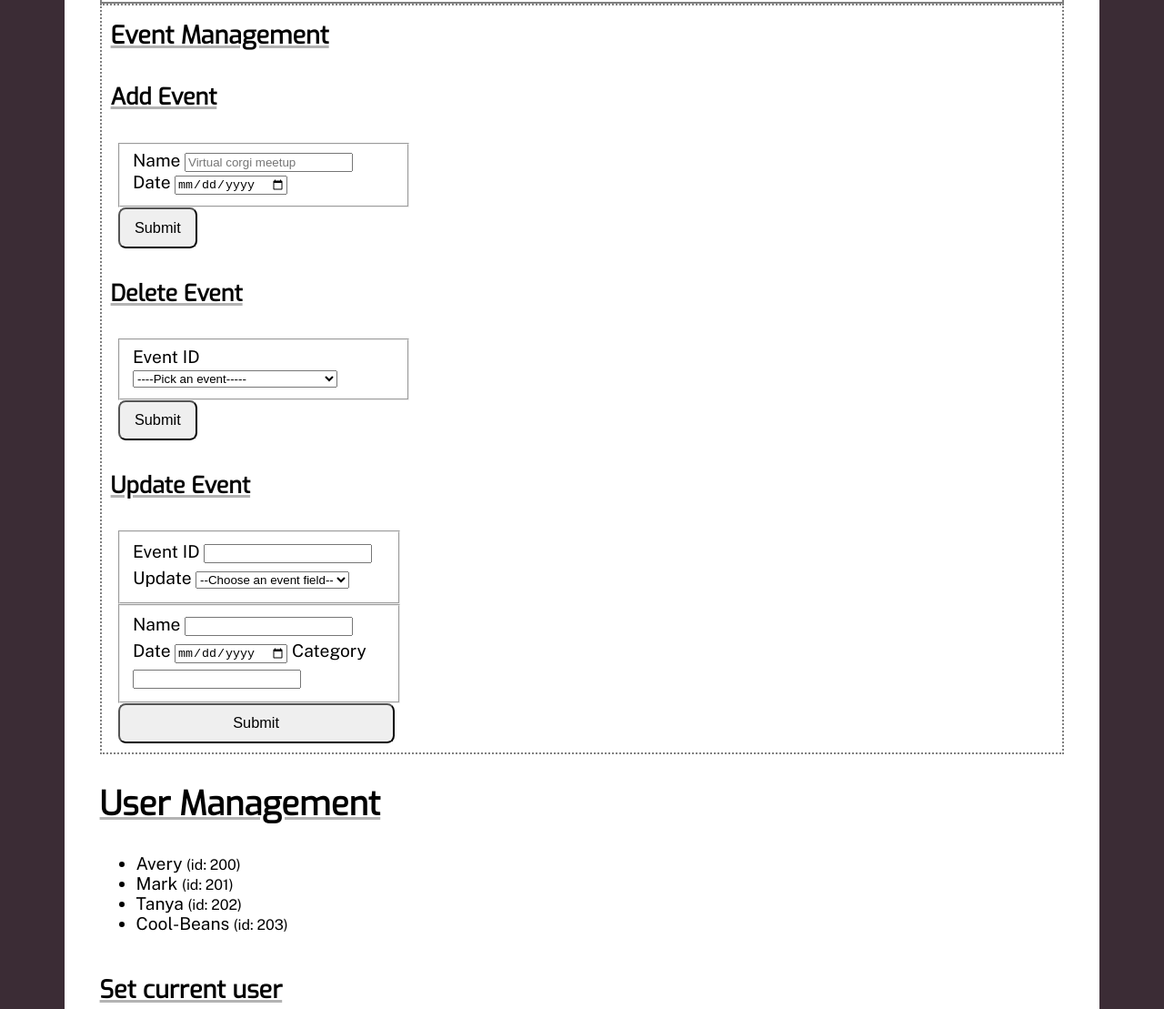
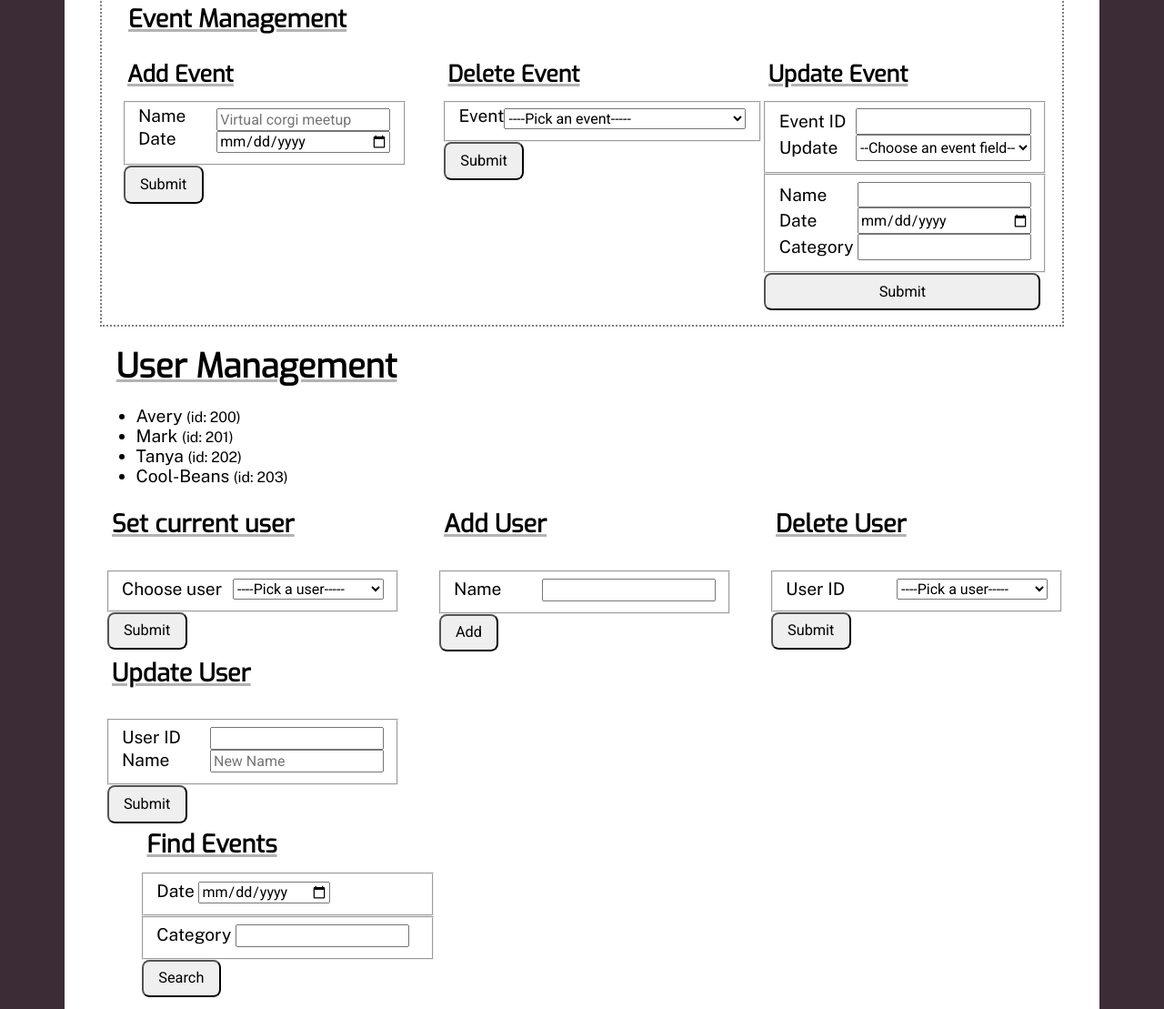
Before and after one commit to carbonsoda/eventonica-static, a plain HTML site: page index.html in a window 1280 px wide. Shown: the part 474-1583 px from the top of the page at 91% size. Drawn offline with nearby package versions, Linux system fonts and the light colour scheme.

Commit message:
Add grid display to all child components of User and Event

```diff
--- a/index.html
+++ b/index.html
@@ -57,6 +57,7 @@
             <section class="events-manage">
                 <h3>Event Management</h3>
 
+                <div>
                     <h4>Add Event</h4>
                     <form id="add-event" action="#" class="edit-event">
                         <fieldset>
@@ -69,11 +70,13 @@
                         <!-- Add more form fields here -->
                         <input type="submit" />
                     </form>
+                </div>
 
+                <div>
                     <h4>Delete Event</h4>
                     <form id="delete-event" action="#" class="edit-event">
                         <fieldset>
-                        <label>Event ID</label>
+                            <label>Event</label>
                             <select id="delete-event-id" class='event-select'>
                                 <option value="">----Pick an event-----</option>
                                 <!--Display all events here-->
@@ -81,7 +84,9 @@
                         </fieldset>
                         <input type="submit" />
                     </form>
+                </div>
 
+                <div>
                     <h4>Update Event</h4>
                     <form id="update-event" action="#" class="edit-event">
                         <fieldset>
@@ -123,6 +128,8 @@
 
                         <input type="submit" />
                     </form>
+                </div>
+
             </section>
         </section>
 
@@ -139,9 +146,9 @@
             <section class="user-changes">
 
                 <!--SWITCH CURRENT USERS-->
-                <div id="change-user" class="edit-user">
+                <div id="change-user">
                     <h3>Set current user</h3>
-                    <form id="set-current-user" action="#">
+                    <form id="set-current-user" action="#" class="edit-user">
                         <fieldset>
                             <label for="current-user-select">Choose user</label>
                             <select id="current-user-select" class='user-select'>
@@ -156,9 +163,9 @@
                 </div>
 
                 <!--ADD NEW USER-->
-                <div class="edit-user">
+                <div>
                     <h3>Add User</h3>
-                    <form id="add-user" action="#">
+                    <form id="add-user" action="#" class="edit-user">
                         <fieldset>
                             <label>Name</label>
                             <input type="text" id="add-user-name" />
@@ -170,9 +177,9 @@
                 </div>
 
                 <!--DELETE USER-->
-                <div class="edit-user">
+                <div>
                     <h3>Delete User</h3>
-                    <form id="delete-user" action="#">
+                    <form id="delete-user" action="#" class="edit-user">
                         <fieldset>
                             <label for="delete-user-id">User ID</label>
                             <select id="delete-user-id" class='user-select'>
@@ -185,9 +192,9 @@
                 </div>
 
                 <!--UPDATE USER'S NAME-->
-                <div class="edit-user">
+                <div>
                     <h3>Update User</h3>
-                    <form id="update-user" action="#">
+                    <form id="update-user" action="#" class="edit-user">
                         <fieldset>
                             <label for="update-user-id">User ID</label>
                             <input type="number" min="200" pattern=".{3,}" id="update-user-id" />
--- a/static/index.css
+++ b/static/index.css
@@ -36,6 +36,7 @@ h2, h3, h4 {
     font-family: 'Exo', sans-serif;
     text-decoration: underline #b3b3b3 0.2rem;
     font-size: 1.3em;
+    margin: 0.5em;
 }
 
 h2 {
@@ -91,10 +92,11 @@ fieldset {
     margin-left: 8px;
 }
 
-/* input, select {
+input, select {
     font-family: 'Roboto', sans-serif;
-    float:right;
-} */
+    line-height: 1em!important;
+    font-size: 1rem;
+}
 
 /* top of page current user section*/
 
@@ -117,20 +119,52 @@ fieldset {
 
 .events-manage {
     border: 2px gray dotted;
-    padding: 10px;
+    padding: 1rem;
+    display: flex;
+    justify-content: space-between;
+    flex-wrap: wrap;
 }
 
+.events-manage>h3 {
+    flex-basis: 100%;
+    padding-bottom: 0rem;
+}
+
+.edit-event {
+    max-width: 20rem;
+    line-height: 1rem;
+}
+
+.edit-event>fieldset {
+    display: grid;
+    flex-direction: column;
+    justify-content: space-between;
+    grid-template-columns: repeat(2, 1fr);
+    max-width: 20rem;
+}
 
 #update-event {
     display: flex;
     flex-direction: column;
     justify-content: space-between;
     line-height: 1.5em;
-    max-width: 20rem;
 }
 
 /* User section styling*/
 
+.user-changes {
+    display: flex;
+    justify-content: space-between;
+    flex-wrap: wrap;
+}
+
 .edit-user {
     padding-top: 1em;
 }
+
+.edit-user>fieldset {
+    display: grid;
+    flex-direction: column;
+    justify-content: space-between;
+    grid-template-columns: repeat(2, 1fr);
+}
```
Lines whose indentation alone changed are shown as unchanged.
